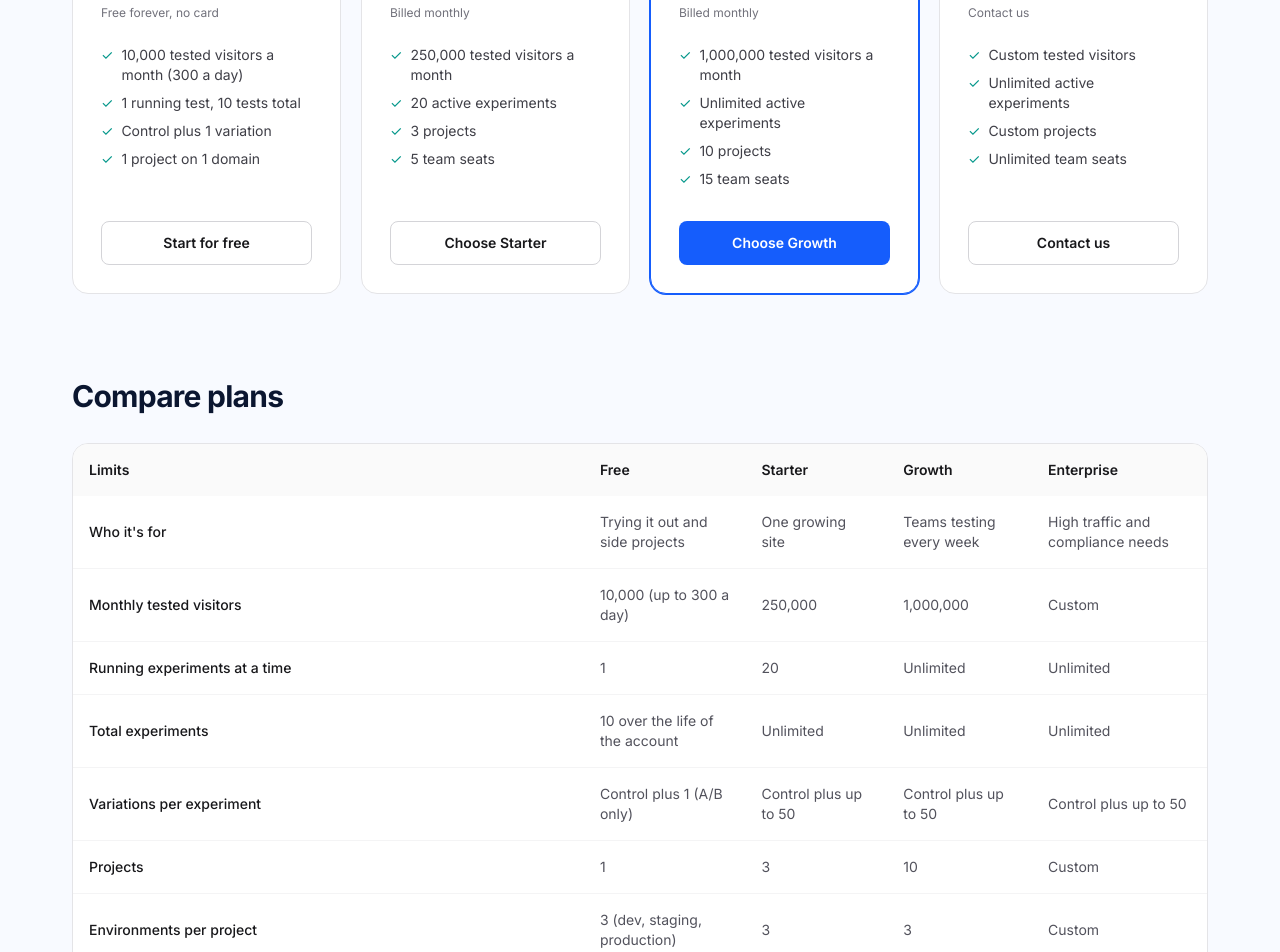
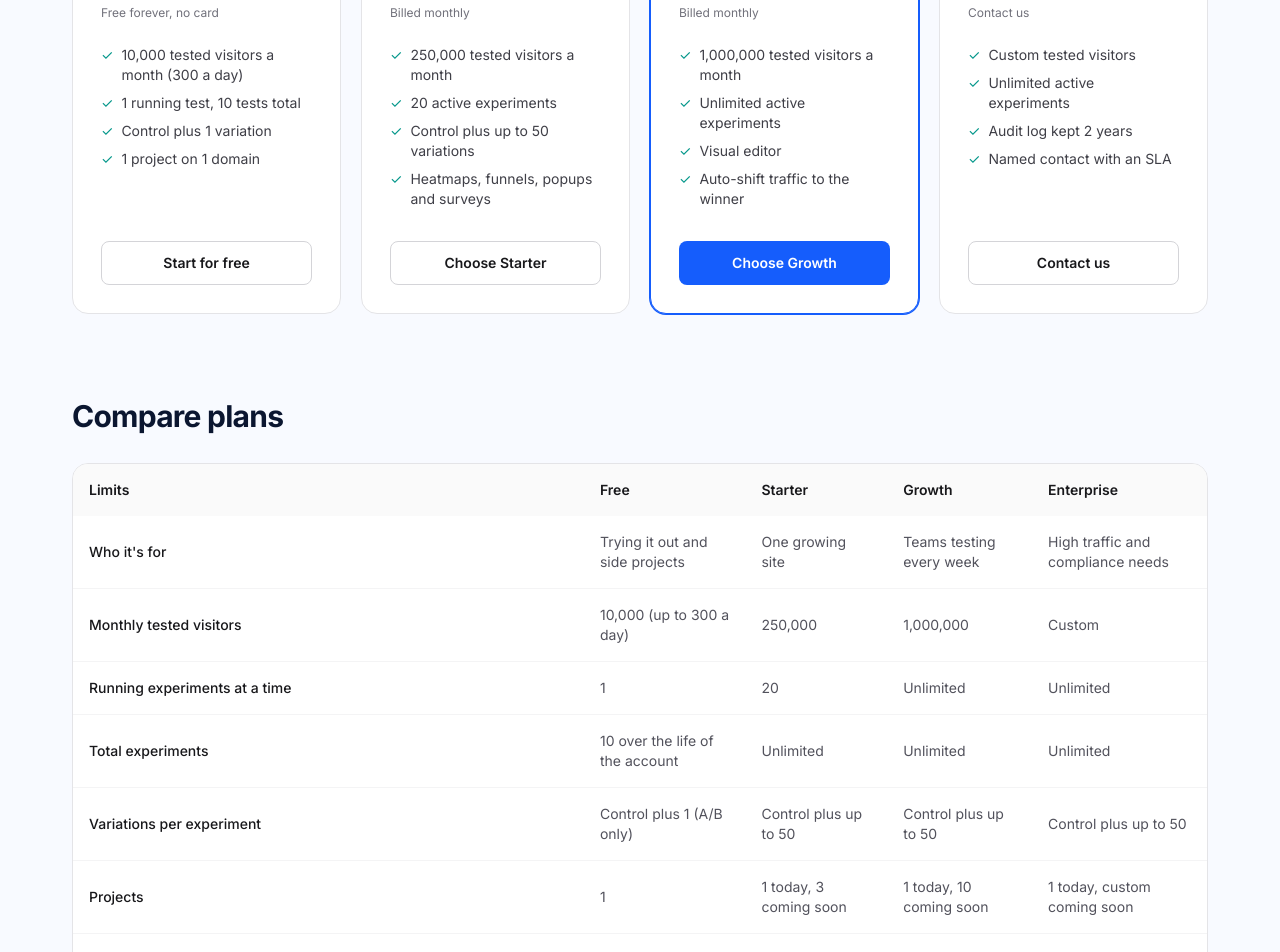
Before and after one commit to ranababu1/cro, a Next.js app: page /pricing in a window 1280 px wide. Shown: the part 640-1592 px from the top of the page. Built offline with nearby package versions, Linux system fonts and the light colour scheme.

Commit message:
Pricing copy: seats and projects coming soon, honest plan cards

```diff
--- a/app/page.tsx
+++ b/app/page.tsx
@@ -29,7 +29,7 @@ const testList: { text: string; note?: string }[] = [
     { text: 'Targeting by device, UTM and referrer' },
 ];
 
-// Verified against the built public/sdk.js (from sdk-src via npm run sdk:build): gzip is about 14504 bytes.
+// Verified against the built public/sdk.js (from sdk-src via npm run sdk:build): gzip is about 24.6 KB (tests/sdkSizeClaim.test.ts keeps it under 30 KB).
 // Paid plans allow a control plus 50 variations, each project has dev/staging/prod, results use 95% Wilson intervals.
 const stats = [
     { value: '<30 KB', label: ['gzipped SDK', 'snippet'] },
--- a/app/pricing/BillingCards.tsx
+++ b/app/pricing/BillingCards.tsx
@@ -14,9 +14,9 @@ const tiers: Tier[] = [
 
 const highlights: Record<string, string[]> = {
     Free: ['10,000 tested visitors a month (300 a day)', '1 running test, 10 tests total', 'Control plus 1 variation', '1 project on 1 domain'],
-    Starter: ['250,000 tested visitors a month', '20 active experiments', '3 projects', '5 team seats'],
-    Growth: ['1,000,000 tested visitors a month', 'Unlimited active experiments', '10 projects', '15 team seats'],
-    Enterprise: ['Custom tested visitors', 'Unlimited active experiments', 'Custom projects', 'Unlimited team seats'],
+    Starter: ['250,000 tested visitors a month', '20 active experiments', 'Control plus up to 50 variations', 'Heatmaps, funnels, popups and surveys'],
+    Growth: ['1,000,000 tested visitors a month', 'Unlimited active experiments', 'Visual editor', 'Auto-shift traffic to the winner'],
+    Enterprise: ['Custom tested visitors', 'Unlimited active experiments', 'Audit log kept 2 years', 'Named contact with an SLA'],
 };
 
 export function BillingCards() {
--- a/app/pricing/page.tsx
+++ b/app/pricing/page.tsx
@@ -16,9 +16,9 @@ const limits: [string, string, string, string, string][] = [
     ['Running experiments at a time', '1', '20', 'Unlimited', 'Unlimited'],
     ['Total experiments', '10 over the life of the account', 'Unlimited', 'Unlimited', 'Unlimited'],
     ['Variations per experiment', 'Control plus 1 (A/B only)', 'Control plus up to 50', 'Control plus up to 50', 'Control plus up to 50'],
-    ['Projects', '1', '3', '10', 'Custom'],
-    ['Environments per project', '3 (dev, staging, production)', '3', '3', 'Custom'],
-    ['Team seats', '1', '5', '15', 'Unlimited'],
+    ['Projects', '1', '1 today, 3 coming soon', '1 today, 10 coming soon', '1 today, custom coming soon'],
+    ['Environments per project', '3 (dev, staging, production)', '3', '3', '3'],
+    ['Team seats', '1', '1 today, 5 coming soon', '1 today, 15 coming soon', '1 today, unlimited coming soon'],
     ['Survey answers kept', 'Not included', '12 months', '24 months', '24 months'],
     ['Individual heatmap clicks kept', 'Not included', '30 days (daily totals stay)', '30 days (daily totals stay)', '30 days (daily totals stay)'],
     ['WordPress plugin', 'Not included', 'Included', 'Included', 'Included'],
@@ -66,6 +66,8 @@ const availableToday: { name: string; tier: number }[] = [
 // p must match the phase that lists the item on the public /roadmap.
 const comingSoon: { name: string; p: number; tier: number }[] = [
     { name: 'Session recordings', p: 4, tier: 1 },
+    { name: 'Invite teammates', p: 6, tier: 1 },
+    { name: 'More projects from the dashboard', p: 6, tier: 1 },
 ];
 
 const faqs = [
@@ -79,9 +81,9 @@ const faqs = [
     { q: 'What data do you delete, and when?', a: 'Survey answers are deleted after 12 months on Starter and 24 months on Growth and Enterprise. Individual heatmap clicks are deleted after 30 days; heatmaps keep their daily totals. Audit log entries are deleted after 90 days on Starter, 1 year on Growth and 2 years on Enterprise (30 days on Free). Tests, visitor assignments, conversions, results and daily totals are kept while your account is active.' },
     { q: 'Is there an annual discount?', a: 'Yes. Pay yearly and get 2 months free.' },
     { q: 'How many tests can I run on the free plan?', a: 'One running test at a time and 10 tests over the life of the account. A test counts once you start it, and deleting it does not give it back. Each test compares a control with 1 variation. Paid plans remove these limits and allow up to 50 variations.' },
-    { q: 'Do you charge per seat?', a: 'No. Each plan includes a set number of seats. Enterprise has unlimited seats.' },
+    { q: 'Do you charge per seat?', a: 'No. Today each account has one user and one project. When teammate invites and more projects ship, paid plans include them at no extra cost: 5 seats and 3 projects on Starter, 15 seats and 10 projects on Growth, and custom on Enterprise.' },
     { q: 'What do I need to install?', a: 'A small JavaScript snippet, under 30 KB gzipped. It works on any site, including through Google Tag Manager or WordPress. Paid plans also get a WordPress plugin that adds it for you.' },
-    { q: 'Who should talk to you about Enterprise?', a: 'Sites over 1 million tested visitors a month, or teams that need custom retention, a contract and DPA.' },
+    { q: 'Who should talk to you about Enterprise?', a: 'Sites over 1 million tested visitors a month, or teams that need a contract and DPA.' },
 ];
 
 const faqJsonLd = {
--- a/app/roadmap/page.tsx
+++ b/app/roadmap/page.tsx
@@ -27,6 +27,7 @@ const phases: { phase: string; name: string; status: PhaseStatus; items: string[
     { phase: 'Phase 3', name: 'Heatmaps', status: 'Done', items: ['Click, scroll, confetti and overlay heatmaps', 'Heatmaps per variation and device', 'Rage and dead click detection', 'Filters by traffic source, conversion and date range', 'Sampling and stop rules for each test'] },
     { phase: 'Phase 4', name: 'Recordings, funnels and visual editor', status: 'In progress', items: ['Session recordings with privacy masking', 'Traffic overview', 'Funnels built from your goals', 'Funnel completion trend over time', 'Revenue goals', 'Visual editor with move, page CSS and mobile preview', 'Auto-shift traffic to the winner'] },
     { phase: 'Phase 5', name: 'Engagement extras', status: 'Done', items: ['Popups and calls to action', 'Simple surveys', 'Error tracking'] },
+    { phase: 'Phase 6', name: 'Teams', status: 'In progress', items: ['Invite teammates', 'More projects from the dashboard', 'Audit log of who changed what'] },
 ];
 
 const tone: Record<PhaseStatus, 'success' | 'brand' | 'neutral'> = { Done: 'success', 'In progress': 'brand', Planned: 'neutral' };
--- a/lib/docs/content/troubleshooting.ts
+++ b/lib/docs/content/troubleshooting.ts
@@ -37,7 +37,7 @@ export const troubleshooting: DocPage = {
         { type: 'h3', text: 'Do I need to write code?' },
         { type: 'p', text: 'No. Add the snippet once. Then either point each variation at its own page (a split URL test), or on Growth and above change the page itself with the [visual editor](/docs/variations#visual-editor).' },
         { type: 'h3', text: 'Will it slow my site down?' },
-        { type: 'p', text: 'The script is under 30 KB gzipped and loads asynchronously. It makes one small request on page load.' },
+        { type: 'p', text: 'The script is under 30 KB gzipped and loads asynchronously. It makes one small request on page load. A paid feature adds one more small script only on pages where it applies, such as a heatmap, popup, survey or visual change.' },
         { type: 'h3', text: 'Which statistics do you use?' },
         { type: 'p', text: 'A two-sided two-proportion z-test of the best variant against the control, at 95% confidence, and Wilson score intervals for each conversion rate. See [Reading results](/docs/results).' },
         { type: 'h3', text: 'Can I change variations after starting?' },
```
Also changed, not shown: 4 other files (tests, documents, lock files or other folders).
